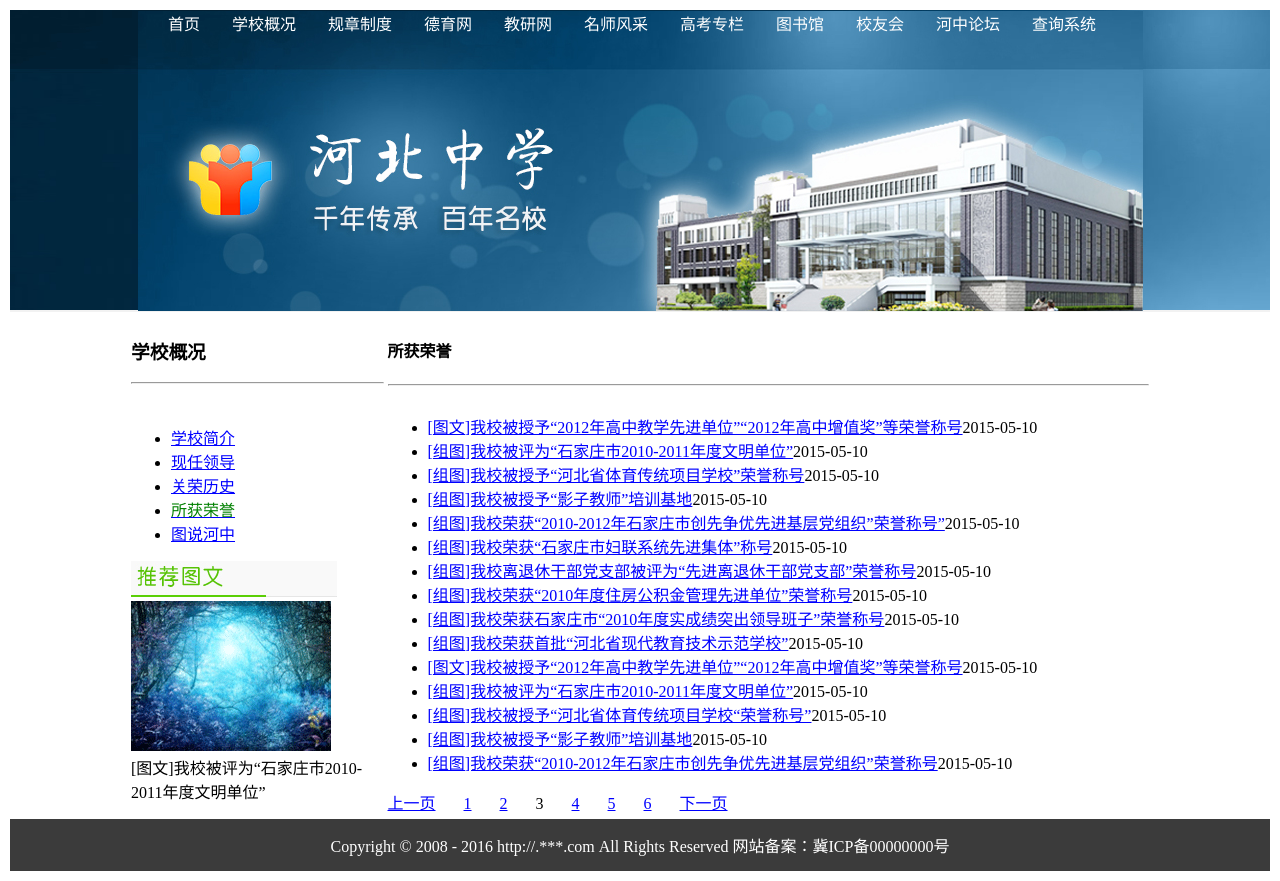
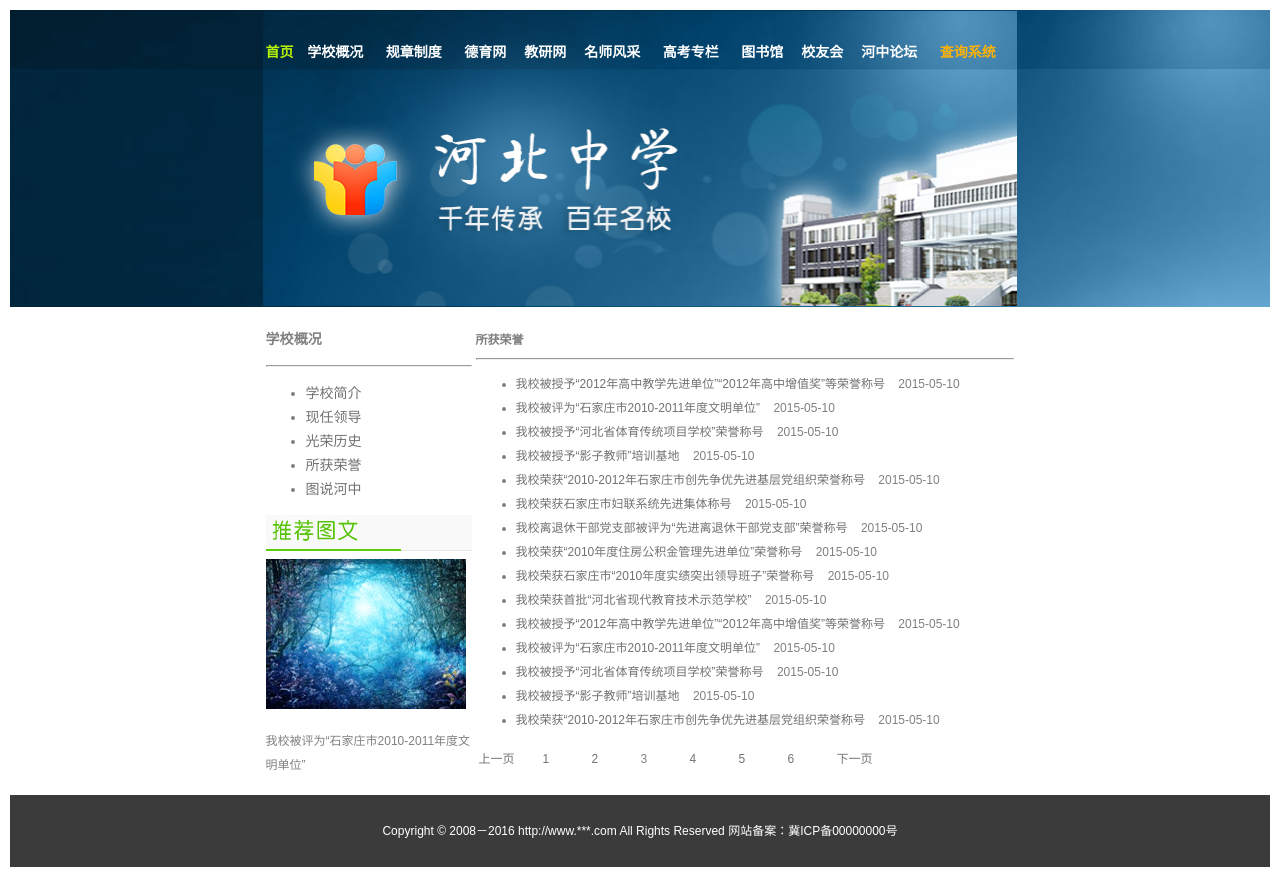
Before and after one commit to LPFN1/LPFN11, a plain HTML site: page lab6/list.html in a window 1280 px wide. Drawn offline with Linux system fonts and the light colour scheme.

Commit message:
Add files via upload

```diff
--- /dev/null
+++ b/lab6/css/content.css
@@ -0,0 +1,22 @@
+.font_next
+{
+	color:#22a3d3;
+}
+h1
+{
+	font-size: 20px;
+	color:#686868;
+    font-weight: normal;
+    font-style: "微软雅黑";
+}
+h2
+{
+	font-size: 12px;
+	color:#a9a8a8;
+    font-weight: normal;
+    font-style: Arial;
+}
+body
+{
+	text-indent:  2em;
+}
--- /dev/null
+++ b/lab6/css/index.css
@@ -0,0 +1,7 @@
+.hot
+{
+	color:#65a7d0;
+	font-size: 16px;
+	font-weight: bold;
+	font-style: "微软雅黑";
+}
--- /dev/null
+++ b/lab6/css/list.css
@@ -0,0 +1,9 @@
+.leftmenu
+{
+	font-size: 14px;
+}
+.leftmenu a:hover
+{
+	color:#b9f605;
+	text-decoration: none;
+}
--- /dev/null
+++ b/lab6/css/style.css
@@ -0,0 +1,36 @@
+body
+{
+	font-family: Arial;
+	font-size: 12px;
+	color:gray;
+	line-height: 2em;
+
+}
+a
+{
+	color: #727272;
+	text-decoration: none;
+}
+a:hover
+{
+	text-decoration: underline;
+}
+.menu
+{
+	font-size: 14px;
+	color:#b9f605;
+	font-weight: bolder;
+}
+.menu a
+{
+	color: white;
+}
+.menu a:hover
+{
+	color:#b9f605;
+	text-decoration: none;
+}
+#t1
+{
+	color: #fdb306;
+}
--- a/lab6/list.html
+++ b/lab6/list.html
@@ -1,81 +1,102 @@
 <!DOCTYPE html>
-<html>
+<html lang="en">
+
 <head>
-<meta charset="utf-8">
-	<title>新闻列表</title>
+    <meta charset="UTF-8">
+    <title>河北中学列表页</title>
+    <link rel="stylesheet" type="text/css" href="css/style.css" />
+    <link rel="stylesheet" type="text/css" href="css/list.css" />
 </head>
-<body link="blue">
+
+<body>
     <table width="100%">
-<tr style="background-image: url(images/bg.gif)">
-	<td colspan="4" height="300" style="background-image: url(images/banner.jpg);background-repeat: no-repeat;background-position: center;" align="center" valign="top">
-		<a href="content.html" style="text-decoration: none"><font color="#FFFFFF">&nbsp;首页&nbsp;&nbsp;&nbsp;&nbsp;&nbsp;</font></a>&nbsp;&nbsp;
-		<a href="content.html" style="text-decoration: none"><font color="#FFFFFF">学校概况&nbsp;&nbsp;&nbsp;&nbsp;&nbsp;</font></a>&nbsp;&nbsp;
-		<a href="content.html" style="text-decoration: none"><font color="#FFFFFF">规章制度&nbsp;&nbsp;&nbsp;&nbsp;&nbsp;</font></a>&nbsp;&nbsp;
-		<a href="content.html" style="text-decoration: none"><font color="#FFFFFF">德育网&nbsp;&nbsp;&nbsp;&nbsp;&nbsp;</font></a>&nbsp;&nbsp;
-		<a href="content.html" style="text-decoration: none"><font color="#FFFFFF">教研网&nbsp;&nbsp;&nbsp;&nbsp;&nbsp;</font></a>&nbsp;&nbsp;
-		<a href="content.html" style="text-decoration: none"><font color="#FFFFFF">名师风采&nbsp;&nbsp;&nbsp;&nbsp;&nbsp;</font></a>&nbsp;&nbsp;
-		<a href="content.html" style="text-decoration: none"><font color="#FFFFFF">高考专栏&nbsp;&nbsp;&nbsp;&nbsp;&nbsp;</font></a>&nbsp;&nbsp;
-		<a href="content.html" style="text-decoration: none"><font color="#FFFFFF">图书馆&nbsp;&nbsp;&nbsp;&nbsp;&nbsp;</font></a>&nbsp;&nbsp;
-		<a href="content.html" style="text-decoration: none"><font color="#FFFFFF">校友会&nbsp;&nbsp;&nbsp;&nbsp;&nbsp;</font></a>&nbsp;&nbsp;
-		<a href="content.html" style="text-decoration: none"><font color="#FFFFFF">河中论坛&nbsp;&nbsp;&nbsp;&nbsp;&nbsp;</font></a>&nbsp;&nbsp;
-		<a href="content.html" style="text-decoration: none"><font color="#FFFFFF">查询系统&nbsp;&nbsp;&nbsp;&nbsp;&nbsp;</font></a>
+        <!-- 页头部分 -->
+        <tr >
+            <td background="images/bg.gif" align="center">
+                <table width="60%" background="images/banner.jpg">
+                    <tr class="menu">
+                        <td height="75px">首页</td>
+                        <td><a href="index.html">学校概况</a></td>
+                        <td><a href="index.html">规章制度</a></td>
+                        <td><a href="index.html">德育网</a></td>
+                        <td><a href="index.html">教研网</a></td>
+                        <td><a href="index.html">名师风采</a></td>
+                        <td><a href="index.html">高考专栏</a></td>
+                        <td><a href="index.html">图书馆</a></td>
+                        <td><a href="index.html">校友会</a></td>
+                        <td><a href="index.html">河中论坛</td>
+                        <td><a href="index.html"  class="special" id="t1">查询系统</a></td>
+                    </tr>
+                    <tr>
+                        <td colspan="11" height="210px"></td>
+                    </tr>
+                </table>
+            </td>
+        </tr>
+        <!-- 页面主体部分 -->
+        <tr>
+            <td align="center">
+                <table width="60%">
+                    <tr>
+                        <td width="25%" height="450px">
+                            <h3>学校概况</h3>
+                            <hr />
+                            <ul class="leftmenu">
+                                <li><a href="list.html#1">学校简介</a></li>
+                                <li><a href="list.html#2">现任领导</a></li>
+                                <li><a href="list.html#3">光荣历史</a></li>
+                                <li><a href="list.html#4">所获荣誉</a></li>
+                                <li><a href="list.html#5">图说河中</a></li>
+                            </ul>
+                            <img src="images/tjpic.gif" alt="推荐图文" />
+                            <img src="images/pic.gif" alt="新闻图片" />
+                            <p>我校被评为“石家庄市2010-2011年度文明单位”</p>
+                        </td>
+                        <td width="75%">
+                            <strong>所获荣誉</strong>
+                            <hr />
+                            <ul>
+                                <li><a href="content.html#1">我校被授予“2012年高中教学先进单位”“2012年高中增值奖”等荣誉称号</a>&nbsp;&nbsp;&nbsp;&nbsp;2015-05-10</li>
+                                <li><a href="content.html#2">我校被评为“石家庄市2010-2011年度文明单位”</a>&nbsp;&nbsp;&nbsp;&nbsp;2015-05-10</li>
+                                <li><a href="content.html#3">我校被授予“河北省体育传统项目学校”荣誉称号</a>&nbsp;&nbsp;&nbsp;&nbsp;2015-05-10</li>
+                                <li><a href="content.html#4">我校被授予“影子教师”培训基地</a>&nbsp;&nbsp;&nbsp;&nbsp;2015-05-10</li>
+                                <li><a href="content.html#5">我校荣获“2010-2012年石家庄市创先争优先进基层党组织荣誉称号</a>&nbsp;&nbsp;&nbsp;&nbsp;2015-05-10</li>
+                                <li><a href="content.html#6">我校荣获石家庄市妇联系统先进集体称号</a>&nbsp;&nbsp;&nbsp;&nbsp;2015-05-10</li>
+                                <li><a href="content.html#7">我校离退休干部党支部被评为“先进离退休干部党支部”荣誉称号</a>&nbsp;&nbsp;&nbsp;&nbsp;2015-05-10</li>
+                                <li><a href="content.html#8">我校荣获“2010年度住房公积金管理先进单位”荣誉称号</a>&nbsp;&nbsp;&nbsp;&nbsp;2015-05-10</li>
+                                <li><a href="content.html#9">我校荣获石家庄市“2010年度实绩突出领导班子”荣誉称号</a>&nbsp;&nbsp;&nbsp;&nbsp;2015-05-10</li>
+                                <li><a href="content.html#10">我校荣获首批“河北省现代教育技术示范学校”</a>&nbsp;&nbsp;&nbsp;&nbsp;2015-05-10</li>
+                                <li><a href="content.html#1">我校被授予“2012年高中教学先进单位”“2012年高中增值奖”等荣誉称号</a>&nbsp;&nbsp;&nbsp;&nbsp;2015-05-10</li>
+                                <li><a href="content.html#2">我校被评为“石家庄市2010-2011年度文明单位”</a>&nbsp;&nbsp;&nbsp;&nbsp;2015-05-10</li>
+                                <li><a href="content.html#3">我校被授予“河北省体育传统项目学校”荣誉称号</a>&nbsp;&nbsp;&nbsp;&nbsp;2015-05-10</li>
+                                <li><a href="content.html#4">我校被授予“影子教师”培训基地</a>&nbsp;&nbsp;&nbsp;&nbsp;2015-05-10</li>
+                                <li><a href="content.html#5">我校荣获“2010-2012年石家庄市创先争优先进基层党组织荣誉称号</a>&nbsp;&nbsp;&nbsp;&nbsp;2015-05-10</li>
+                            </ul>
+                            <table>
+                                <tr>
+                                    <td width="60px"><a href="list.html?page=2">上一页</a></td>
+                                    <td width="45px"><a href="list.html?page=1">1</a></td>
+                                    <td width="45px"><a href="list.html?page=2">2</a></td>
+                                    <td width="45px">3</td>
+                                    <td width="45px"><a href="list.html?page=4">4</a></td>
+                                    <td width="45px"><a href="list.html?page=5">5</a></td>
+                                    <td width="45px"><a href="list.html?page=6">6</a></td>
+                                    <td width="60px"><a href="list.html?page=4">下一页</a></td>
+
+                                </tr>
+                            </table>
                         </td>
                     </tr>
                 </table>
-<table width="1024" border="0" align="center">
-	<tr>
-		<td width="25%"><h3>学校概况</h3><hr></td>
-		<td width="75%"><h4>所获荣誉</h4><hr></td>
-
-	</tr>
-	<tr>
-		<td>
-		<ul>
-			<li><a href="content.html">学校简介</a></li>
-			<li><a href="content.html">现任领导</a></li>
-			<li><a href="content.html">关荣历史</a></li>
-			<li><a href="content.html"><font color="green">所获荣誉</font></a></li>
-			<li><a href="content.html">图说河中</a></li>
-		</ul>
-		<img src="images/tjpic.gif" alt="推荐图文">
-		<img src="images/pic.gif" alt="蓝森林"><br>
-		[图文]我校被评为“石家庄市2010-2011年度文明单位”
-		</td>
-		<td>
-		<ul>
-			<li><a href="content.html">[图文]我校被授予“2012年高中教学先进单位”“2012年高中增值奖”等荣誉称号</a>2015-05-10</li>
-			<li><a href="content.html">[组图]我校被评为“石家庄市2010-2011年度文明单位”</a>2015-05-10</li>
-			<li><a href="content.html">[组图]我校被授予“河北省体育传统项目学校”荣誉称号</a>2015-05-10</li>
-			<li><a href="content.html">[组图]我校被授予“影子教师”培训基地</a>2015-05-10</li>
-			<li><a href="content.html">[组图]我校荣获“2010-2012年石家庄市创先争优先进基层党组织”荣誉称号”</a>2015-05-10</li>
-			<li><a href="content.html">[组图]我校荣获“石家庄市妇联系统先进集体”称号</a>2015-05-10</li>
-			<li><a href="content.html">[组图]我校离退休干部党支部被评为“先进离退休干部党支部”荣誉称号</a>2015-05-10</li>
-			<li><a href="content.html">[组图]我校荣获“2010年度住房公积金管理先进单位”荣誉称号</a>2015-05-10</li>
-			<li><a href="content.html">[组图]我校荣获石家庄市“2010年度实成绩突出领导班子”荣誉称号</a>2015-05-10</li>
-			<li><a href="content.html">[组图]我校荣获首批“河北省现代教育技术示范学校”</a>2015-05-10</li>
-			<li><a href="content.html">[图文]我校被授予“2012年高中教学先进单位”“2012年高中增值奖”等荣誉称号</a>2015-05-10</li>
-			<li><a href="content.html">[组图]我校被评为“石家庄市2010-2011年度文明单位”</a>2015-05-10</li>
-			<li><a href="content.html">[组图]我校被授予“河北省体育传统项目学校“荣誉称号”</a>2015-05-10</li>
-			<li><a href="content.html">[组图]我校被授予“影子教师”培训基地</a>2015-05-10</li>
-			<li><a href="content.html">[组图]我校荣获“2010-2012年石家庄市创先争优先进基层党组织”荣誉称号</a>2015-05-10</li>
-		</ul>
-		<a href="content.html">上一页</a>&nbsp;&nbsp;&nbsp;&nbsp;&nbsp;&nbsp;
-		<a href="content.html">1</a>&nbsp;&nbsp;&nbsp;&nbsp;&nbsp;&nbsp;
-		<a href="content.html">2</a>&nbsp;&nbsp;&nbsp;&nbsp;&nbsp;&nbsp;
-		3&nbsp;&nbsp;&nbsp;&nbsp;&nbsp;&nbsp;
-		<a href="content.html">4</a>&nbsp;&nbsp;&nbsp;&nbsp;&nbsp;&nbsp;
-		<a href="content.html">5</a>&nbsp;&nbsp;&nbsp;&nbsp;&nbsp;&nbsp;
-		<a href="content.html">6</a>&nbsp;&nbsp;&nbsp;&nbsp;&nbsp;&nbsp;
-		<a href="content.html">下一页</a>
             </td>
         </tr>
-</table>
-<table width="100%">
+        <!-- 页脚部分 -->
         <tr>
-		<td colspan="2" background="images/foot_bg.gif" height="50" align="center">
-		<font color="#FFFFFF">Copyright&nbsp;&copy;&nbsp;2008&nbsp;-&nbsp;2016&nbsp;http://.***.com&nbsp;All&nbsp;Rights&nbsp;Reserved&nbsp;网站备案：冀ICP备00000000号</font>
+            <td height="70px" align="center" background="images/foot_bg.gif">
+                <font color="white">Copyright © 2008－2016 http://www.***.com All Rights Reserved 网站备案：冀ICP备00000000号</font>
             </td>
         </tr>
     </table>
 </body>
+
 </html>
```
Also changed, not shown: lab6/content.html (+68 -49 lines), lab6/index.html (+121 -75 lines). Lines whose indentation alone changed are shown as unchanged.
